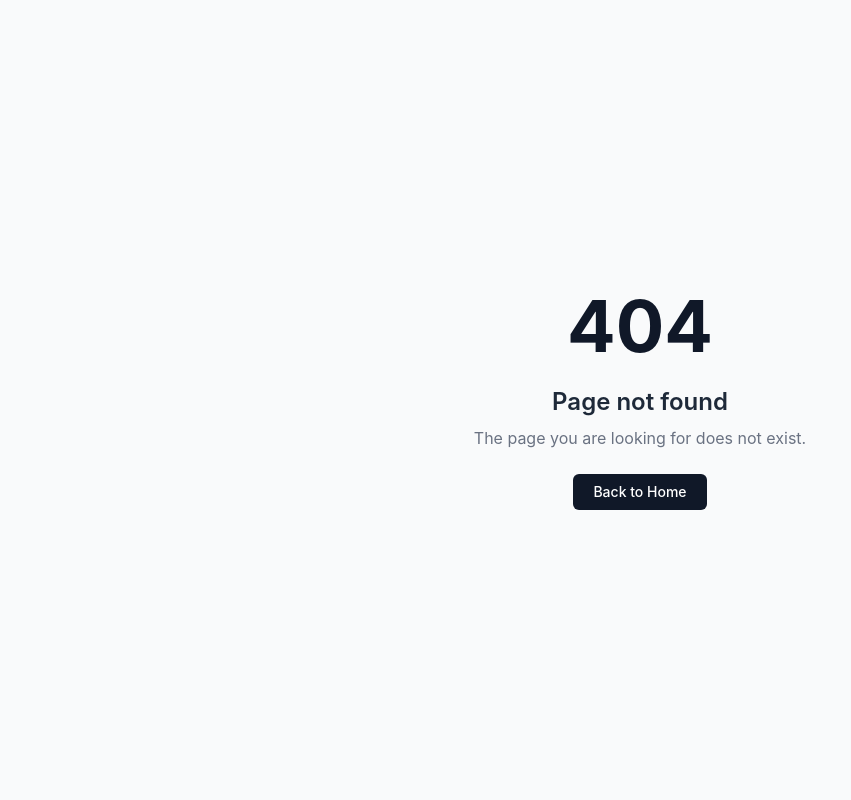
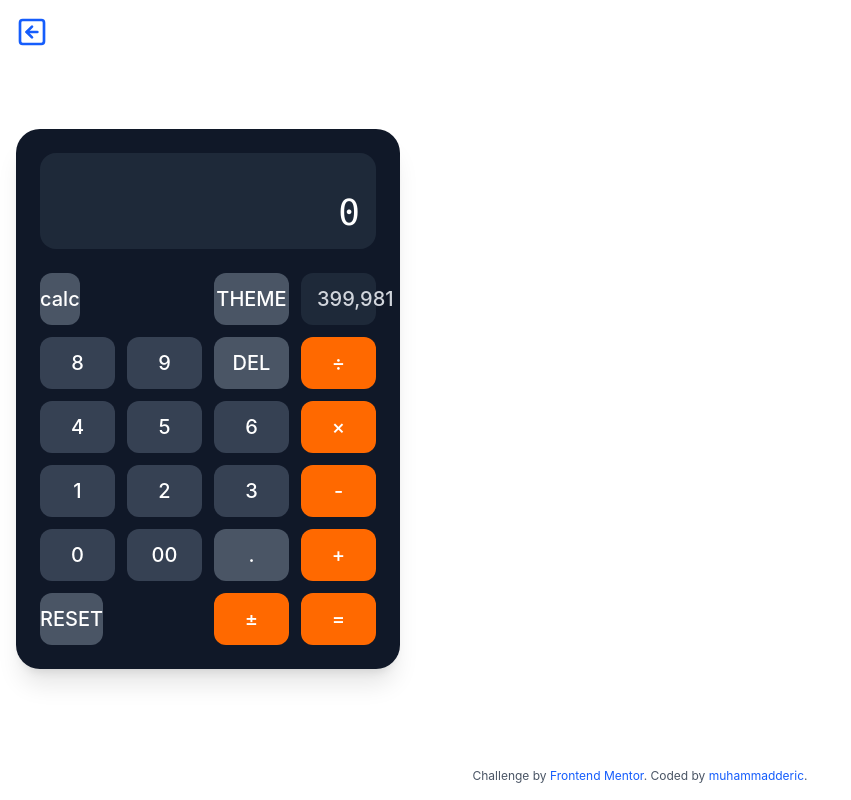
Before and after one commit to muhammadderic/deric-frontendmentor, a React (Vite) app: page /inter/calc in a window 1280 px wide. Before the commit this address had no page. Shown: the whole page, without its empty margins (0-851 px from the left). Built offline with nearby package versions, Linux system fonts and the light colour scheme.

Commit message:
feat(calculator): create an initial calculator feature

```diff
--- a/src/app/App.tsx
+++ b/src/app/App.tsx
@@ -13,6 +13,7 @@ import UserCommentPage from "@challenges/intermediate/interactive-comments/pages
 import { MultiStepFormContainerPage } from "@challenges/advanced/multi-step-form"
 import { RPSContainerPage } from "@challenges/advanced/rock-paper-scissors"
 import { RESTCountriesContainerPage } from "@challenges/advanced/rest-countries-api"
+import { CalcContainerPage } from "@challenges/intermediate/calculator"
 
 function App() {
   return (
@@ -29,6 +30,7 @@ function App() {
       {/* Intermediate Challenges */}
       <Route path="/inter/ecom-prod" element={<EComProductPage />} />
       <Route path="/inter/interactive-comments" element={<UserCommentPage />} />
+      <Route path="/inter/calc" element={<CalcContainerPage />} />
 
       {/* Advanced Challenges */}
       <Route path="/adv/multi-step-form" element={<MultiStepFormContainerPage />} />
--- /dev/null
+++ b/src/challenges/intermediate/calculator/components/CalculatorBtn.tsx
@@ -0,0 +1,35 @@
+import type { ReactNode } from "react";
+
+interface CalculatorButtonProps {
+  children: ReactNode;
+  onClick: () => void;
+  variant: 'number' | 'operator' | 'function' | 'display' | 'text';
+  span?: boolean;
+}
+
+export function CalculatorBtn({
+  children,
+  onClick,
+  variant,
+}: CalculatorButtonProps) {
+  const baseStyles = 'rounded-xl py-3 text-xl font-medium transition-all active:scale-95 cursor-pointer';
+
+  const variantStyles = {
+    number: 'bg-gray-700 hover:bg-gray-600 text-white',
+    operator: 'bg-orange-500 hover:bg-orange-600 text-white',
+    function: 'bg-gray-600 hover:bg-gray-500 text-white',
+    display: 'bg-gray-800 text-gray-300 cursor-default',
+    text: 'bg-transparent text-gray-400 cursor-default',
+  };
+
+  return (
+    <button
+      onClick={onClick}
+      className={`${baseStyles} ${variantStyles[variant]} ${variant === 'display' ? 'text-right px-4' : 'text-center'
+        }`}
+      disabled={variant === 'display' || variant === 'text'}
+    >
+      {children}
+    </button>
+  );
+};
--- /dev/null
+++ b/src/challenges/intermediate/calculator/hooks/useCalculator.ts
@@ -0,0 +1,109 @@
+import {
+  useState,
+  useCallback
+} from 'react';
+
+export const useCalculator = () => {
+  const [displayValue, setDisplayValue] = useState<string>('0');
+  const [previousValue, setPreviousValue] = useState<number | null>(null);
+  const [operator, setOperator] = useState<string | null>(null);
+  const [waitingForOperand, setWaitingForOperand] = useState<boolean>(false);
+  const [expression, setExpression] = useState<string>('');
+
+  const handleNumber = useCallback((num: string) => {
+    if (waitingForOperand) {
+      setDisplayValue(num);
+      setWaitingForOperand(false);
+    } else {
+      setDisplayValue(prev => (prev === '0' ? num : prev + num));
+    }
+  }, [waitingForOperand]);
+
+  const handleDecimal = useCallback(() => {
+    if (waitingForOperand) {
+      setDisplayValue('0.');
+      setWaitingForOperand(false);
+    } else if (!displayValue.includes('.')) {
+      setDisplayValue(prev => prev + '.');
+    }
+  }, [waitingForOperand, displayValue]);
+
+  const handleClear = useCallback(() => {
+    setDisplayValue('0');
+    setPreviousValue(null);
+    setOperator(null);
+    setWaitingForOperand(false);
+    setExpression('');
+  }, []);
+
+  const handleDelete = useCallback(() => {
+    if (waitingForOperand) return;
+    setDisplayValue(prev => {
+      if (prev.length === 1 || (prev.length === 2 && prev.startsWith('-'))) {
+        return '0';
+      }
+      return prev.slice(0, -1);
+    });
+  }, [waitingForOperand]);
+
+  const handleNegate = useCallback(() => {
+    const value = parseFloat(displayValue);
+    if (isNaN(value)) return;
+    setDisplayValue((value * -1).toString());
+  }, [displayValue]);
+
+  const calculate = useCallback((a: number, b: number, op: string): number => {
+    switch (op) {
+      case '+': return a + b;
+      case '-': return a - b;
+      case '*': return a * b;
+      case '/': return a / b;
+      default: return b;
+    }
+  }, []);
+
+  const handleOperator = useCallback((nextOperator: string) => {
+    const inputValue = parseFloat(displayValue);
+
+    if (isNaN(inputValue)) return;
+
+    if (operator && !waitingForOperand) {
+      const result = calculate(previousValue!, inputValue, operator);
+      setDisplayValue(String(result));
+      setPreviousValue(result);
+      setExpression(`${result} ${nextOperator}`);
+    } else {
+      setPreviousValue(inputValue);
+      setExpression(`${inputValue} ${nextOperator}`);
+    }
+
+    setOperator(nextOperator);
+    setWaitingForOperand(true);
+  }, [displayValue, operator, waitingForOperand, previousValue, calculate]);
+
+  const handleCalculate = useCallback(() => {
+    if (!operator || waitingForOperand) return;
+
+    const inputValue = parseFloat(displayValue);
+    if (isNaN(inputValue)) return;
+
+    const result = calculate(previousValue!, inputValue, operator);
+    setDisplayValue(String(result));
+    setExpression(`${previousValue} ${operator} ${inputValue} =`);
+    setPreviousValue(null);
+    setOperator(null);
+    setWaitingForOperand(true);
+  }, [operator, waitingForOperand, displayValue, previousValue, calculate]);
+
+  return {
+    displayValue,
+    expression,
+    handleNumber,
+    handleOperator,
+    handleCalculate,
+    handleClear,
+    handleDelete,
+    handleDecimal,
+    handleNegate,
+  };
+};
--- /dev/null
+++ b/src/challenges/intermediate/calculator/index.ts
@@ -0,0 +1 @@
+export { CalcContainerPage } from "./pages/CalcContainerPage";
--- /dev/null
+++ b/src/challenges/intermediate/calculator/pages/CalcContainerPage.tsx
@@ -0,0 +1,21 @@
+import {
+  BackButton,
+  MDericAttribution
+} from "@shared/components";
+
+import { Calculator } from "./Calculator";
+
+export function CalcContainerPage() {
+  return (
+    <div className="min-h-screen flex flex-col justify-between font-sans p-4">
+      <div>
+        <BackButton to="/" />
+      </div>
+
+      <Calculator />
+
+      {/* Attribution */}
+      <MDericAttribution />
+    </div>
+  );
+}
--- /dev/null
+++ b/src/challenges/intermediate/calculator/pages/Calculator.tsx
@@ -0,0 +1,132 @@
+import { useCalculator } from '../hooks/useCalculator';
+import { CalculatorBtn } from '../components/CalculatorBtn';
+
+export function Calculator() {
+  const {
+    displayValue,
+    expression,
+    handleNumber,
+    handleOperator,
+    handleCalculate,
+    handleClear,
+    handleDelete,
+    handleDecimal,
+    handleNegate,
+  } = useCalculator();
+
+  // Button configurations
+  const buttons = [
+    { label: 'calc', type: 'text' as const, span: true, action: () => { } },
+    { label: 'THEME', type: 'text' as const, action: () => { } },
+    { label: '123', type: 'function' as const, action: () => handleNumber('123') },
+    { label: '399,981', type: 'display' as const, action: () => { } },
+    { label: '8', type: 'number' as const, action: () => handleNumber('8') },
+    { label: '9', type: 'number' as const, action: () => handleNumber('9') },
+    { label: 'DEL', type: 'function' as const, action: handleDelete },
+    { label: '4', type: 'number' as const, action: () => handleNumber('4') },
+    { label: '5', type: 'number' as const, action: () => handleNumber('5') },
+    { label: '6', type: 'number' as const, action: () => handleNumber('6') },
+    { label: '1', type: 'number' as const, action: () => handleNumber('1') },
+    { label: '2', type: 'number' as const, action: () => handleNumber('2') },
+    { label: '3', type: 'number' as const, action: () => handleNumber('3') },
+    { label: '0', type: 'number' as const, action: () => handleNumber('0') },
+    { label: 'RESET', type: 'function' as const, action: handleClear, span: true },
+  ];
+
+  return (
+    <div className="bg-gray-900 rounded-3xl p-6 w-96 shadow-xl">
+      {/* Display */}
+      <div className="bg-gray-800 rounded-2xl p-4 mb-6 text-right">
+        <div className="text-gray-400 text-sm h-6">{expression || ''}</div>
+        <div className="text-white text-4xl font-mono font-light truncate">
+          {displayValue}
+        </div>
+      </div>
+
+      {/* Buttons Grid */}
+      <div className="grid grid-cols-4 gap-3">
+        {/* First row */}
+        <div className="col-span-2">
+          <CalculatorBtn variant="function" onClick={buttons[0].action}>
+            {buttons[0].label}
+          </CalculatorBtn>
+        </div>
+        <CalculatorBtn variant="function" onClick={buttons[1].action}>
+          {buttons[1].label}
+        </CalculatorBtn>
+        <CalculatorBtn variant="display" onClick={buttons[3].action}>
+          {buttons[3].label}
+        </CalculatorBtn>
+
+        {/* Second row */}
+        <CalculatorBtn variant="number" onClick={buttons[4].action}>
+          {buttons[4].label}
+        </CalculatorBtn>
+        <CalculatorBtn variant="number" onClick={buttons[5].action}>
+          {buttons[5].label}
+        </CalculatorBtn>
+        <CalculatorBtn variant="function" onClick={buttons[6].action}>
+          {buttons[6].label}
+        </CalculatorBtn>
+        <CalculatorBtn variant="operator" onClick={() => handleOperator('/')}>
+          ÷
+        </CalculatorBtn>
+
+        {/* Third row */}
+        <CalculatorBtn variant="number" onClick={buttons[7].action}>
+          {buttons[7].label}
+        </CalculatorBtn>
+        <CalculatorBtn variant="number" onClick={buttons[8].action}>
+          {buttons[8].label}
+        </CalculatorBtn>
+        <CalculatorBtn variant="number" onClick={buttons[9].action}>
+          {buttons[9].label}
+        </CalculatorBtn>
+        <CalculatorBtn variant="operator" onClick={() => handleOperator('*')}>
+          ×
+        </CalculatorBtn>
+
+        {/* Fourth row */}
+        <CalculatorBtn variant="number" onClick={buttons[10].action}>
+          {buttons[10].label}
+        </CalculatorBtn>
+        <CalculatorBtn variant="number" onClick={buttons[11].action}>
+          {buttons[11].label}
+        </CalculatorBtn>
+        <CalculatorBtn variant="number" onClick={buttons[12].action}>
+          {buttons[12].label}
+        </CalculatorBtn>
+        <CalculatorBtn variant="operator" onClick={() => handleOperator('-')}>
+          -
+        </CalculatorBtn>
+
+        {/* Fifth row */}
+        <CalculatorBtn variant="number" onClick={buttons[13].action}>
+          {buttons[13].label}
+        </CalculatorBtn>
+        <CalculatorBtn variant="number" onClick={() => handleNumber('00')}>
+          00
+        </CalculatorBtn>
+        <CalculatorBtn variant="function" onClick={handleDecimal}>
+          .
+        </CalculatorBtn>
+        <CalculatorBtn variant="operator" onClick={() => handleOperator('+')}>
+          +
+        </CalculatorBtn>
+
+        {/* Sixth row */}
+        <div className="col-span-2">
+          <CalculatorBtn variant="function" onClick={buttons[14].action}>
+            {buttons[14].label}
+          </CalculatorBtn>
+        </div>
+        <CalculatorBtn variant="operator" onClick={handleNegate}>
+          ±
+        </CalculatorBtn>
+        <CalculatorBtn variant="operator" onClick={handleCalculate}>
+          =
+        </CalculatorBtn>
+      </div>
+    </div>
+  );
+};
--- a/src/shared/constants/challenges.ts
+++ b/src/shared/constants/challenges.ts
@@ -9,6 +9,7 @@ export const challenges: ChallengeGroups = {
   intermediate: [
     { title: "E-Commerce Product Page", path: "/inter/ecom-prod" },
     { title: "Interactive Comments", path: "/inter/interactive-comments" },
+    { title: "Calculator", path: "/inter/calc" },
   ],
   junior: [
     { title: "Age Calculator", path: "/junior/age-calc" },
```
